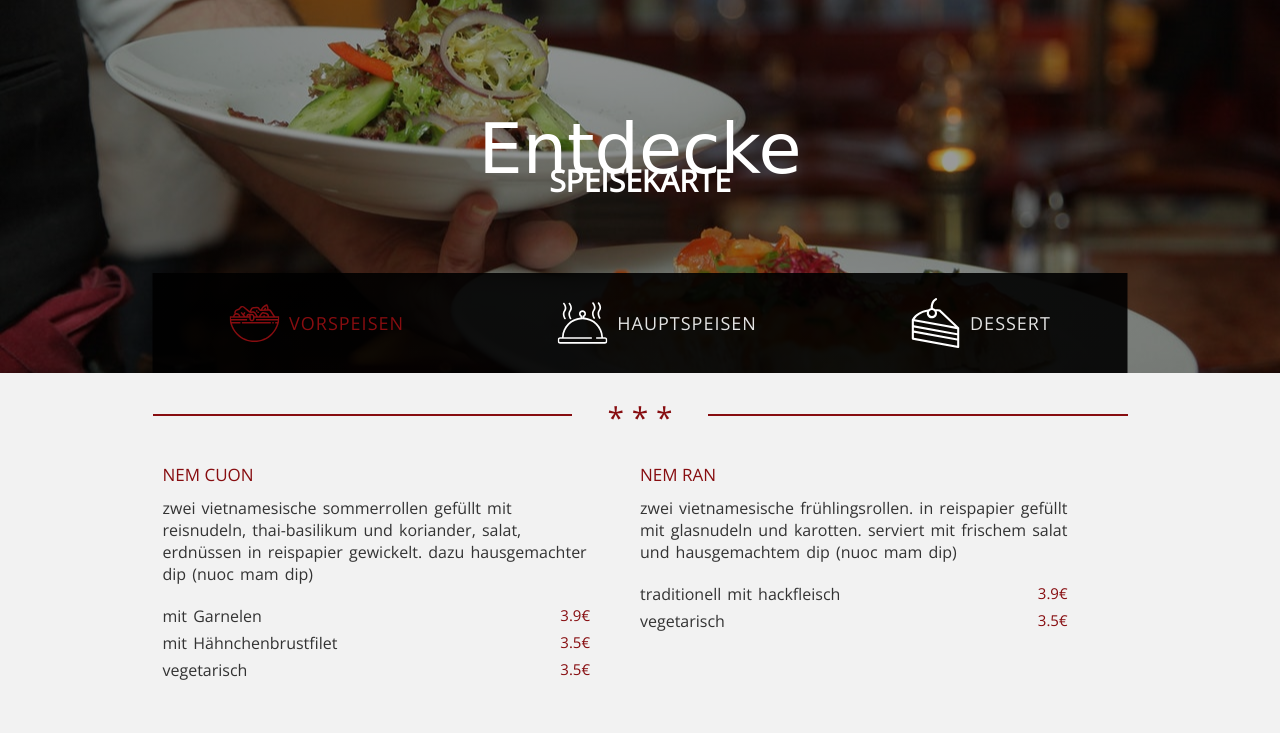
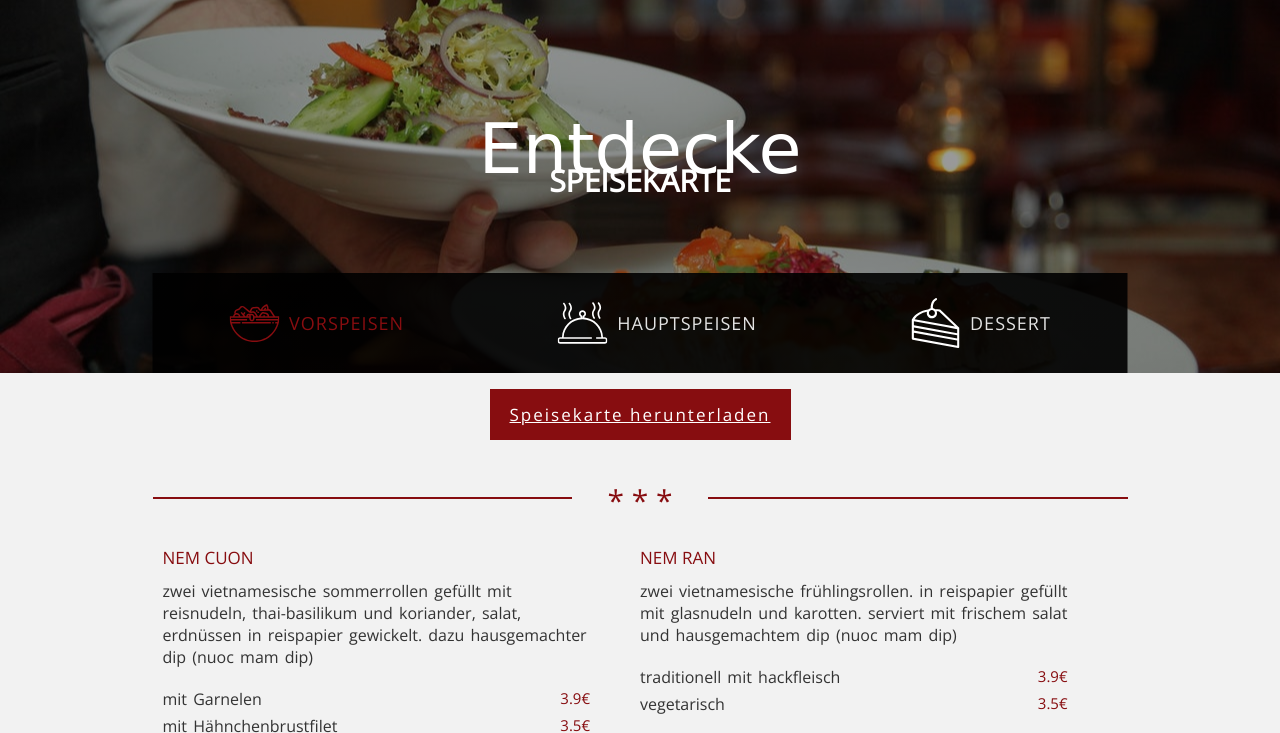
Before and after one commit to thaisonbk57/QuanXua-Restaurant, a website: page src/client/speisekarte.html in a window 1280 px wide. Shown: the part 65-798 px from the top of the page. Drawn offline with nearby package versions, Linux system fonts and the light colour scheme; files that its build step writes are made by us from their sources; a web font is replaced by a local one.

Commit message:
added download menu button

```diff
--- a/src/client/speisekarte.html
+++ b/src/client/speisekarte.html
@@ -225,7 +225,18 @@
     <!-- <MAIN /> -->
     <main class="Main">
       <section class="section container">
+        <!-- DOWNLOAD MENU -->
+        <div class="row py-3 text-center">
+          <a
+            href="./assets/speisekarte.pdf"
+            target="_blank"
+            class="btn btn-primary"
+            >Speisekarte herunterladen</a
+          >
+        </div>
+
         <div class="Divider">* * *</div>
+
         <div class="menu px-1" id="menu">
           <!--
             <div class="dish py-4">
```
Also changed, not shown: dist/speisekarte.html, 5 other files.
